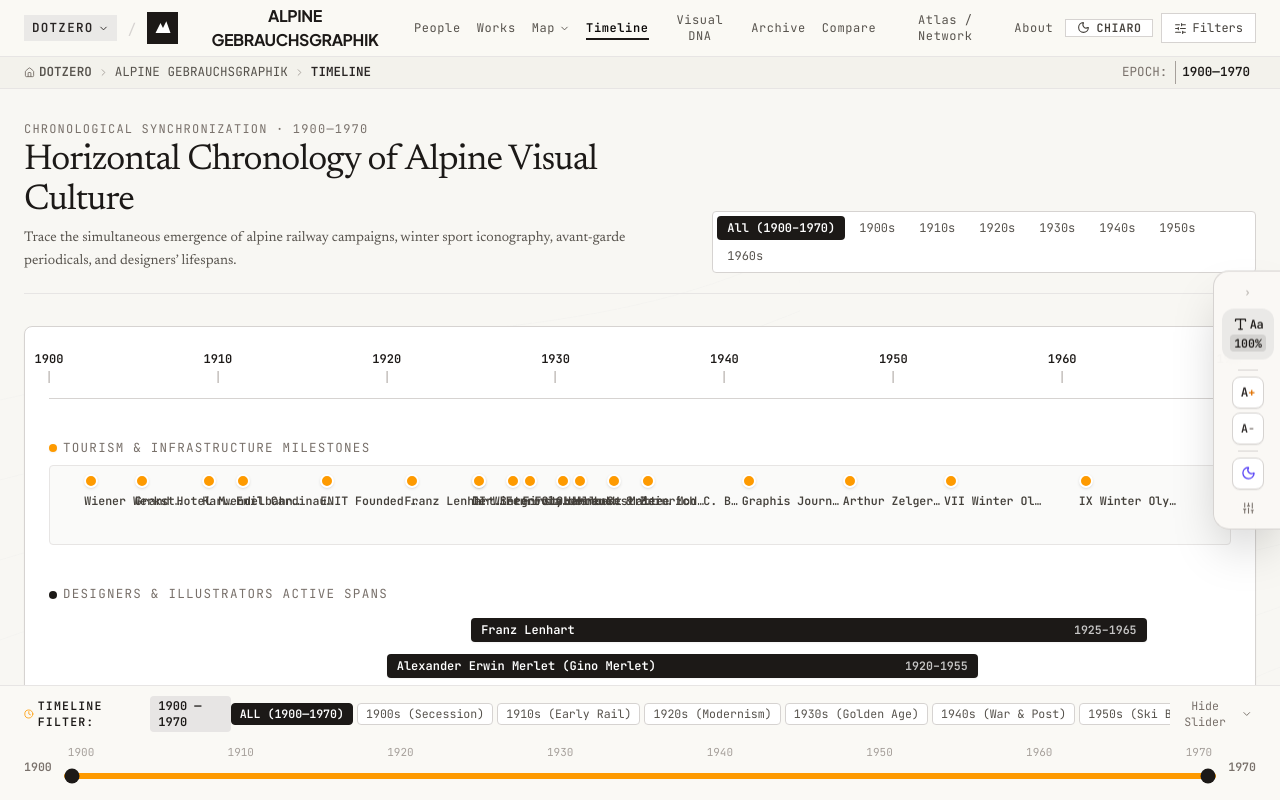
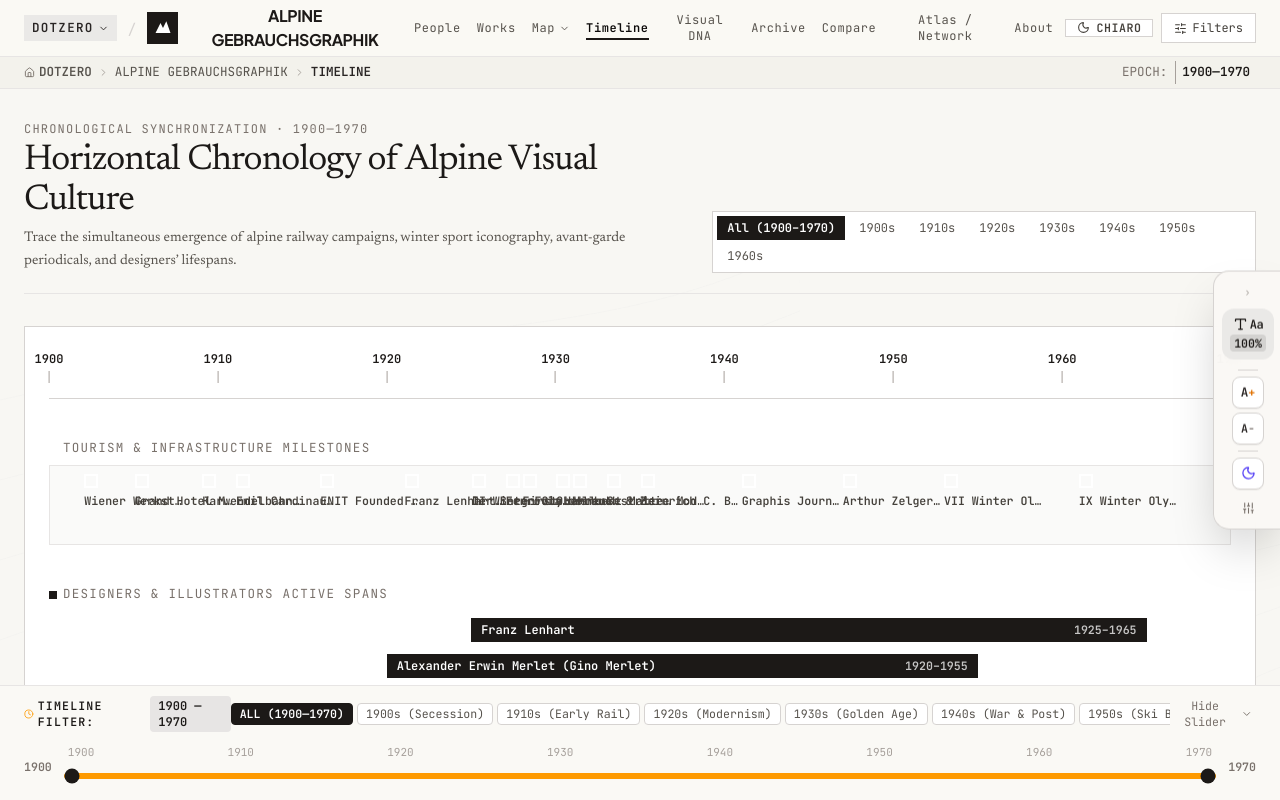
Before and after one commit to Bergtripper/alpine-gebrauchsgraphik, a React (Vite) app: page / in a window 1280 px wide. Both pictures are taken after a click on the button "Timeline". Built offline with nearby package versions, Linux system fonts and the light colour scheme.

Commit message:
Flatten timeline into editorial chronology

```diff
--- a/src/components/views/TimelineView.tsx
+++ b/src/components/views/TimelineView.tsx
@@ -61,7 +61,7 @@
           </div>
 
           {/* Decade Zoom Selector */}
-          <div className="flex flex-wrap gap-1 border border-stone-300 dark:border-stone-700 rounded p-1 bg-white dark:bg-stone-900">
+          <div className="flex flex-wrap gap-1 border border-stone-300 dark:border-stone-700 p-1 bg-white dark:bg-stone-900">
             {decades.map((d) => (
               <button
                 key={d.label}
@@ -75,9 +75,9 @@
                     updateFilter('endYear', 1970);
                   }
                 }}
-                className={`px-2.5 py-1 text-xs font-mono rounded transition-colors cursor-pointer ${
+                className={`px-2.5 py-1 text-xs font-mono transition-colors cursor-pointer ${
                   selectedDecade === d.val
-                    ? 'bg-stone-900 dark:bg-amber-400 text-white dark:text-stone-950 font-bold'
+                    ? 'bg-stone-900 dark:bg-stone-100 text-white dark:text-stone-950 font-bold'
                     : 'text-stone-600 dark:text-stone-400 hover:bg-stone-100 dark:hover:bg-stone-800'
                 }`}
               >
@@ -90,9 +90,9 @@
 
       {/* Author Universe Scoped Banner */}
       {activeAuthor && (
-        <div className="p-3 bg-amber-50 dark:bg-amber-950/40 border border-amber-200 dark:border-amber-800 rounded-md text-xs font-mono flex flex-wrap items-center justify-between gap-2">
+        <div className="p-3 bg-transparent dark:bg-transparent border border-amber-200 dark:border-amber-800  text-xs font-mono flex flex-wrap items-center justify-between gap-2">
           <div className="flex items-center gap-2 text-amber-900 dark:text-amber-200">
-            <span className="w-2 h-2 rounded-full bg-amber-500 animate-pulse" />
+            <span className="w-2 h-2 -full bg-transparent0 animate-pulse" />
             <span>
               Author-Scoped Timeline: <strong>{activeAuthor.name}</strong> ({activeAuthor.activeYears})
             </span>
@@ -107,7 +107,7 @@
       )}
 
       {/* Main Interactive Chronological Board */}
-      <div className="bg-white dark:bg-[#10141c] border border-stone-300 dark:border-stone-800 rounded-lg p-6 space-y-10 shadow-xs overflow-x-auto min-w-[760px] transition-colors">
+      <div className="bg-white dark:bg-[#10141c] border border-stone-300 dark:border-stone-800  p-6 space-y-10  overflow-x-auto min-w-[760px] transition-colors">
         {/* Top Year Ruler */}
         <div className="relative h-12 border-b border-stone-300 dark:border-stone-800">
           {Array.from({ length: selectedDecade === 'all' ? 8 : 10 }).map((_, i) => {
@@ -133,11 +133,11 @@
         {/* Lane 1: Historical Milestones & Tourism Developments */}
         <div className="space-y-2">
           <div className="text-[11px] font-mono uppercase tracking-widest text-stone-500 dark:text-stone-400 flex items-center gap-1.5">
-            <span className="w-2 h-2 rounded-full bg-amber-500 inline-block shadow-xs" />
+            <span className="w-2 h-2 -full bg-transparent0 inline-block " />
             <span>Tourism & Infrastructure Milestones</span>
           </div>
 
-          <div className="relative h-20 bg-stone-50 dark:bg-stone-900/60 rounded border border-stone-200 dark:border-stone-800 p-2">
+          <div className="relative h-20 bg-stone-50 dark:bg-stone-900/60 border border-stone-200 dark:border-stone-800 p-2">
             {milestonesInScope.map((m, idx) => {
               const leftPercent = getPositionPercent(m.year);
               return (
@@ -146,8 +146,8 @@
                   className="absolute top-2 -translate-x-1/2 group cursor-pointer"
                   style={{ left: `${leftPercent}%` }}
                 >
-                  <div className="w-3.5 h-3.5 rounded-full bg-amber-500 border-2 border-white dark:border-stone-900 shadow-sm flex items-center justify-center group-hover:scale-130 transition-transform" />
-                  <div className="hidden group-hover:block absolute bottom-6 left-1/2 -translate-x-1/2 w-64 bg-stone-900 text-white text-xs font-mono p-3 rounded shadow-xl z-30 pointer-events-none border border-stone-700">
+                  <div className="w-3.5 h-3.5 -full bg-transparent0 border-2 border-white dark:border-stone-900  flex items-center justify-center group-hover:scale-130 transition-transform" />
+                  <div className="hidden group-hover:block absolute bottom-6 left-1/2 -translate-x-1/2 w-64 bg-stone-900 text-white text-xs font-mono p-3 shadow-xl z-30 pointer-events-none border border-stone-700">
                     <div className="text-amber-400 font-bold mb-1">
                       {m.year} · {m.category}
                     </div>
@@ -168,7 +168,7 @@
         {/* Lane 2: Creators' Lifespans & Active Eras */}
         <div className="space-y-2">
           <div className="text-[11px] font-mono uppercase tracking-widest text-stone-500 dark:text-stone-400 flex items-center gap-1.5">
-            <span className="w-2 h-2 rounded-full bg-stone-900 dark:bg-stone-200 inline-block" />
+            <span className="w-2 h-2 -full bg-stone-900 dark:bg-stone-200 inline-block" />
             <span>Designers & Illustrators Active Spans</span>
           </div>
 
@@ -186,7 +186,7 @@
                       selectAuthor(p.id);
                       openEntity(p.id, 'person');
                     }}
-                    className={`absolute h-6 rounded px-2.5 flex items-center justify-between text-xs font-mono cursor-pointer transition-all shadow-xs ${
+                    className={`absolute h-6 px-2.5 flex items-center justify-between text-xs font-mono cursor-pointer transition-all  ${
                       isActive
                         ? 'bg-amber-600 text-white font-bold ring-2 ring-amber-400 z-10'
                         : 'bg-stone-900 dark:bg-stone-200 hover:bg-stone-700 dark:hover:bg-white text-white dark:text-stone-950 font-semibold'
@@ -208,11 +208,11 @@
         {/* Lane 3: Catalogued Works */}
         <div className="space-y-2">
           <div className="text-[11px] font-mono uppercase tracking-widest text-stone-500 dark:text-stone-400 flex items-center gap-1.5">
-            <span className="w-2 h-2 rounded-full bg-blue-500 inline-block" />
+            <span className="w-2 h-2 -full bg-blue-500 inline-block" />
             <span>Catalogued Works Produced ({worksInScope.length})</span>
           </div>
 
-          <div className="relative min-h-[160px] bg-stone-50 dark:bg-stone-900/60 rounded border border-stone-200 dark:border-stone-800 p-4">
+          <div className="relative min-h-[160px] bg-stone-50 dark:bg-stone-900/60 border border-stone-200 dark:border-stone-800 p-4">
             {worksInScope.map((w, index) => {
               const leftPct = getPositionPercent(w.year);
               const staggerY = (index % 3) * 44;
@@ -224,8 +224,8 @@
                   className="absolute cursor-pointer group -translate-x-1/2 transition-transform hover:z-30 hover:scale-105"
                   style={{ left: `${leftPct}%`, top: `${15 + staggerY}px` }}
                 >
-                  <div className="flex items-center gap-2 p-1.5 bg-white dark:bg-stone-900 border border-stone-300 dark:border-stone-700 rounded shadow-xs hover:border-stone-900 dark:hover:border-amber-400 max-w-[200px] transition-colors">
-                    <div className="w-6 h-8 bg-stone-200 dark:bg-stone-800 rounded overflow-hidden shrink-0">
+                  <div className="flex items-center gap-2 p-1.5 bg-white dark:bg-stone-900 border border-stone-300 dark:border-stone-700  hover:border-stone-900 dark:hover:border-amber-400 max-w-[200px] transition-colors">
+                    <div className="w-6 h-8 bg-stone-200 dark:bg-stone-800 overflow-hidden shrink-0">
                       <ArtworkVisualizer work={w} size="sm" showPalette={false} interactiveZoom={false} />
                     </div>
                     <div className="truncate text-left">
@@ -246,7 +246,7 @@
         {/* Lane 4: Periodicals & Publications */}
         <div className="space-y-2">
           <div className="text-[11px] font-mono uppercase tracking-widest text-stone-500 dark:text-stone-400 flex items-center gap-1.5">
-            <span className="w-2 h-2 rounded-full bg-purple-500 inline-block" />
+            <span className="w-2 h-2 -full bg-purple-500 inline-block" />
             <span>Magazines & Trade Catalogues</span>
           </div>
 
@@ -260,7 +260,7 @@
                 <div key={pub.id} className="relative h-6 flex items-center">
                   <div
                     onClick={() => openEntity(pub.id, 'publication')}
-                    className="absolute h-5 bg-purple-900 dark:bg-purple-700 hover:bg-purple-800 dark:hover:bg-purple-600 text-white rounded px-2 flex items-center text-[11px] font-mono cursor-pointer transition-colors shadow-xs"
+                    className="absolute h-5 bg-purple-900 dark:bg-purple-700 hover:bg-purple-800 dark:hover:bg-purple-600 text-white px-2 flex items-center text-[11px] font-mono cursor-pointer transition-colors "
                     style={{ left: `${startPct}%`, width: `${widthPct}%` }}
                   >
                     <span className="truncate">{pub.title}</span>
```
